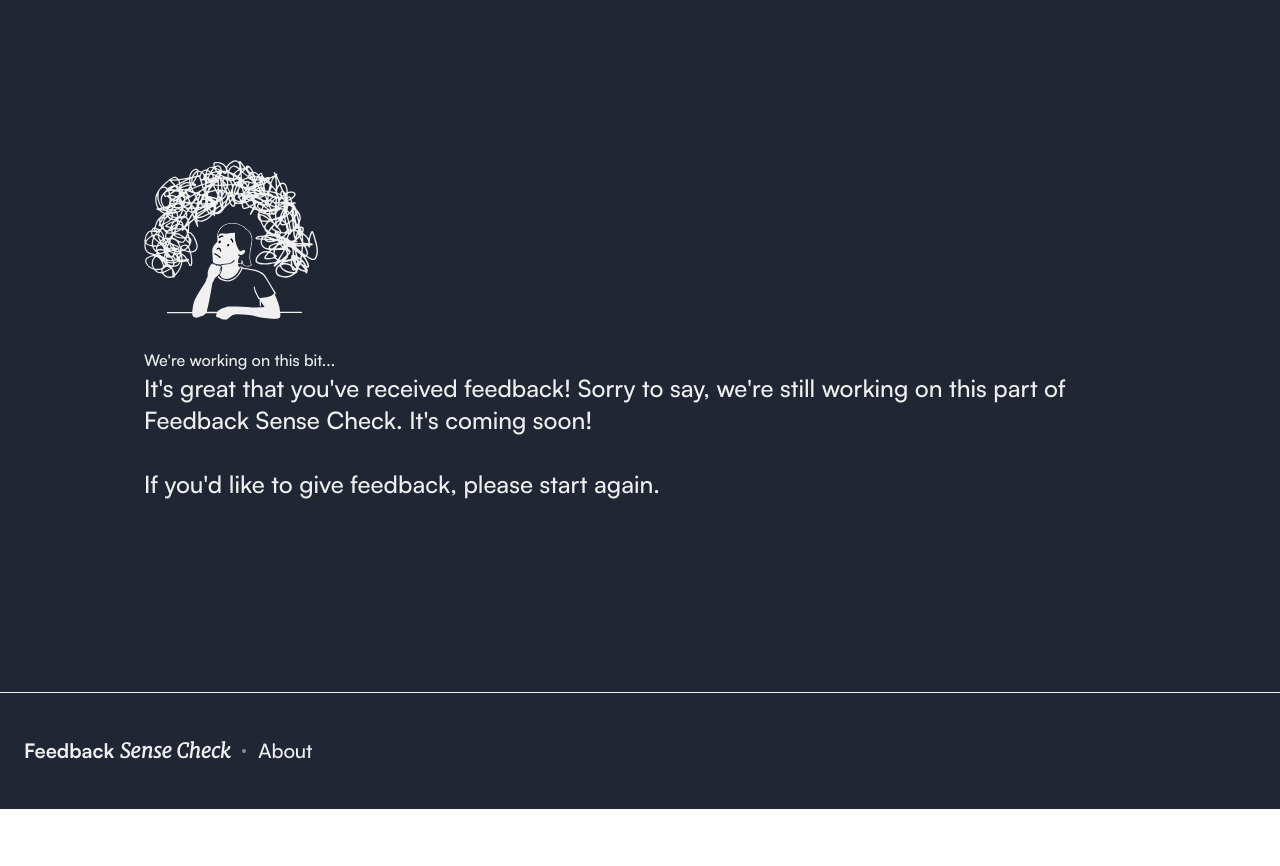
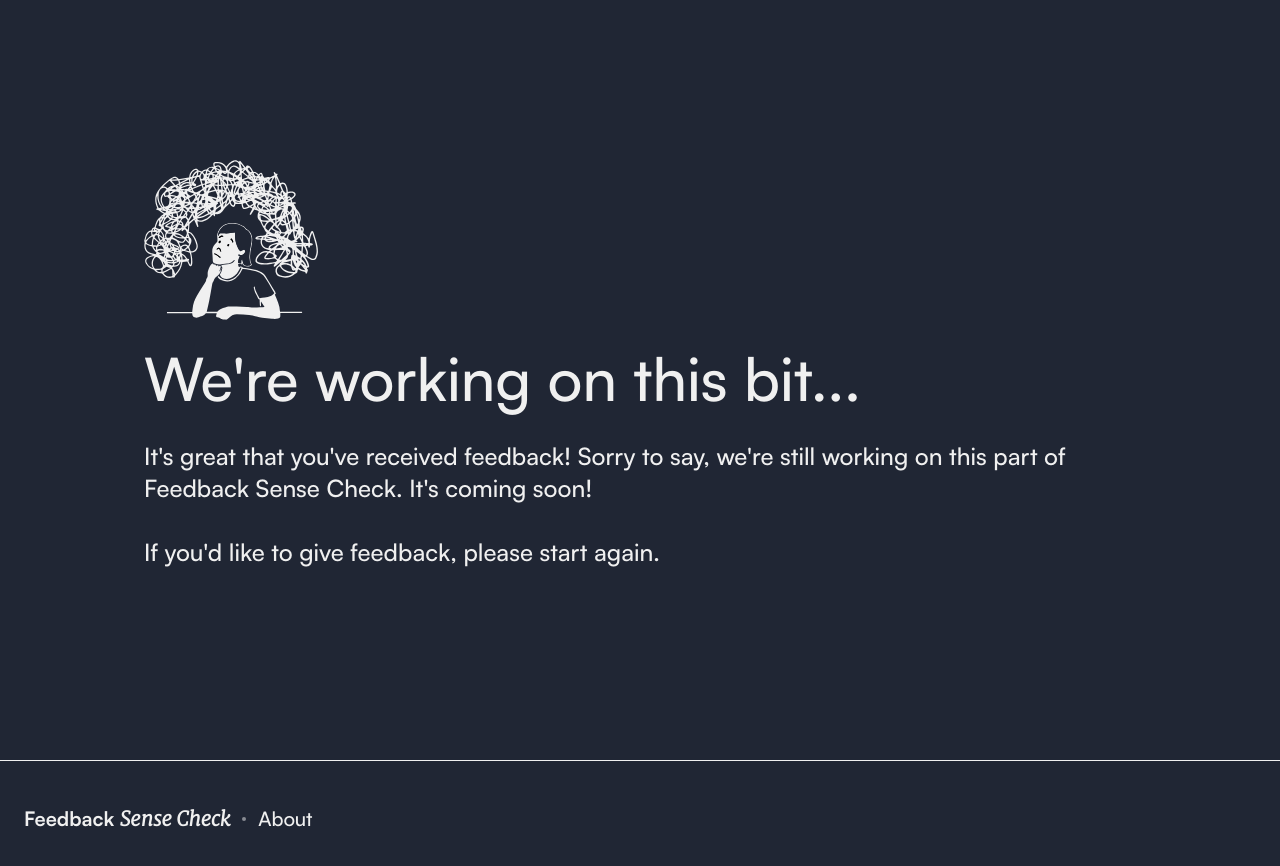
Before and after one commit to aaronconway7/feedback-sense-check, a SvelteKit app: page /received-feedback in a window 1280 px wide. Shown: the top 866 px of the page. Before the commit the page ends 809 px from the top, so only its background shows below. Built offline with nearby package versions, Linux system fonts and the light colour scheme.

Commit message:
fix received feedback

```diff
--- a/src/routes/received-feedback/+page.svelte
+++ b/src/routes/received-feedback/+page.svelte
@@ -2,6 +2,6 @@
     import Illustration from '$lib/assets/img/illustration.svg';
 </script>
 <img class="h-40 mb-7" src={Illustration} alt="Feedback Sense Check Illustration" />
-<h2>We're working on this bit...</h2>
+<h2 class="text-6xl mb-8">We're working on this bit...</h2>
 <p class="text-2xl mb-8">It's great that you've received feedback! Sorry to say, we're still working on this part of Feedback Sense Check. It's coming soon!</p>
 <p class="text-2xl mb-8">If you'd like to give feedback, please start again.</p>
```
